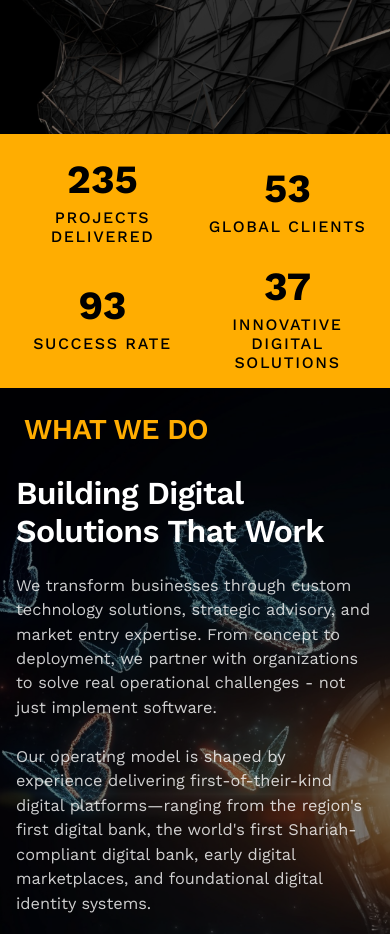
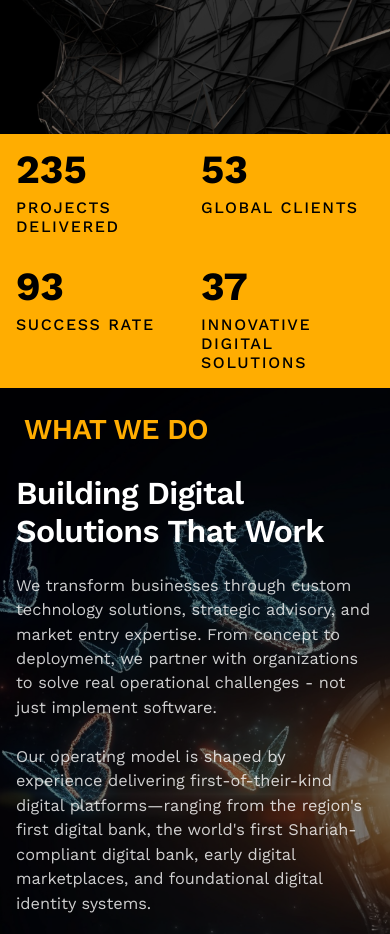
Before and after one commit to RedMugsy/Digiteck-Vision, a React (Vite) app: page / in a window 390 px wide. Shown: the part 1300-2234 px from the top of the page. Built offline with nearby package versions, Linux system fonts and the light colour scheme; no server answers.

Commit message:
Fix MediaLink video cache and CoverSolid mobile stats alignment: add cache-busting to video, top-align numbers and labels in 2x2 mobile grid

```diff
--- a/src/App.css
+++ b/src/App.css
@@ -1074,11 +1074,15 @@ body {
     grid-template-rows: repeat(2, 1fr) !important;
     padding: 1.5rem 2rem !important;
     gap: 1rem !important;
+    align-items: start !important;
   }
 
   .coverSolid-stats-row > div {
     flex: none !important;
     min-width: auto !important;
+    align-items: flex-start !important;
+    justify-content: flex-start !important;
+    text-align: left !important;
   }
 
   .coverSolid-stats-row .stat-number {
@@ -1277,11 +1281,15 @@ body {
     height: auto !important;
     min-height: 160px !important;
     gap: 0.75rem !important;
+    align-items: start !important;
   }
 
   .coverSolid-stats-row > div {
     flex: none !important;
     min-width: auto !important;
+    align-items: flex-start !important;
+    justify-content: flex-start !important;
+    text-align: left !important;
   }
 
   .coverSolid-stats-row .stat-number {
--- a/src/sections/MediaLink.tsx
+++ b/src/sections/MediaLink.tsx
@@ -72,7 +72,7 @@ export default function MediaLink() {
             filter: "grayscale(100%)",
           }}
         >
-          <source src="/Media/Video/media-link.mp4" type="video/mp4" />
+          <source src="/Media/Video/media-link.mp4?v=2" type="video/mp4" />
         </video>
 
         <div
```
